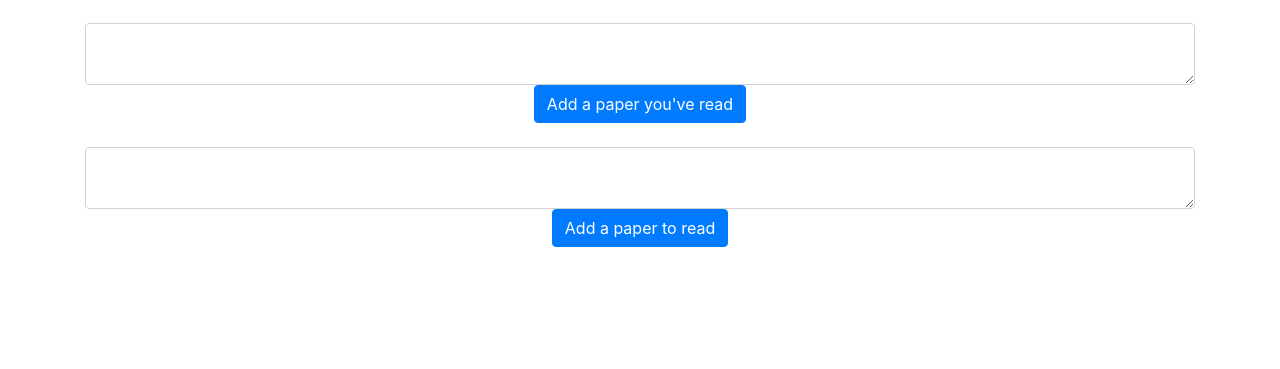
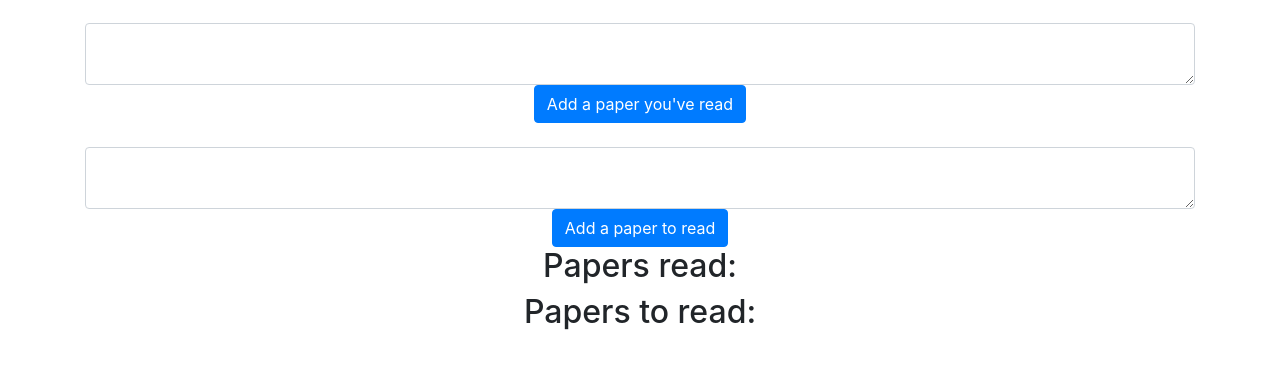
Before and after one commit to G-Chist/research_paper_tracker, a Flask app: page / in a window 1280 px wide. Shown: the part 113-482 px from the top of the page. Run offline with Flask 3, Linux system fonts and the light colour scheme; the visitor is signed in with stand-in values (Sample User, id 1); some libraries are stand-ins or nearby versions.

Commit message:
home page updated

```diff
--- a/website/templates/home.html
+++ b/website/templates/home.html
@@ -26,4 +26,12 @@
     <button type="submit" class="btn btn-primary" id="btn-add-to-read">Add a paper to read</button>
   </div>
 </form>
+
+<div align="center">
+  <h2 class="papers_list">Papers read:</h2>
+</div>
+
+<div align="center">
+  <h2 class="papers_list">Papers to read:</h2>
+</div>
 {% endblock %}
```
